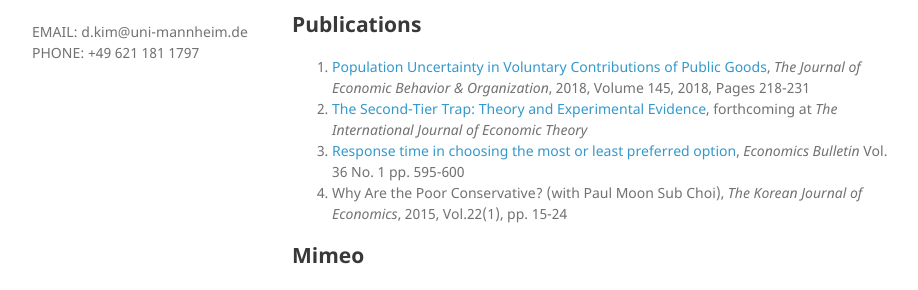
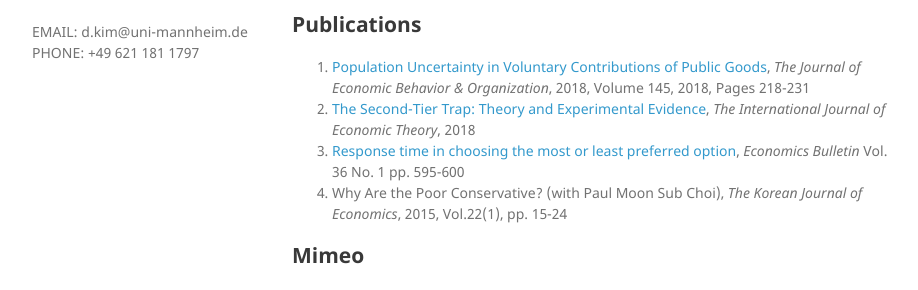
Before and after one commit to kimdukgyoo/kimdukgyoo.github.io, a Jekyll site: the page built from index.md, in a window 1280 px wide and 1006 px high. Shown: the part 586-876 px from the top of the window, without its empty margins (178-1096 px from the left). Built offline with Jekyll 4.4.1, drawn with Linux system fonts in a browser that asks for light colours; our own code applies the rules of GitHub Pages for plain Markdown files.

Commit message:
Update index.md

```diff
--- a/index.md
+++ b/index.md
@@ -22,7 +22,7 @@
 
 ## Publications
 1.  <a href="https://doi.org/10.1016/j.jebo.2017.10.009" target="_blank"> Population Uncertainty in Voluntary Contributions of Public Goods</a>, _The Journal of Economic Behavior & Organization_, 2018, Volume 145, 2018, Pages 218-231
-1. <a href="https://papers.ssrn.com/sol3/papers.cfm?abstract_id=2343928" target="_blank">The Second-Tier Trap: Theory and Experimental Evidence</a>, forthcoming at _The International Journal of Economic Theory_
+1. <a href="https://doi.org/10.1111/ijet.12158" target="_blank">The Second-Tier Trap: Theory and Experimental Evidence</a>, _The International Journal of Economic Theory_, 2018
 2. <a href="http://www.accessecon.com/Pubs/EB/2016/Volume36/EB-16-V36-I1-P59.pdf" target="_blank"> Response time in choosing the most or least preferred option</a>, _Economics Bulletin_ Vol. 36 No. 1 pp. 595-600
 3. Why Are the Poor Conservative? (with Paul Moon Sub Choi), _The Korean Journal of Economics_, 2015, Vol.22(1), pp. 15-24
 
```
